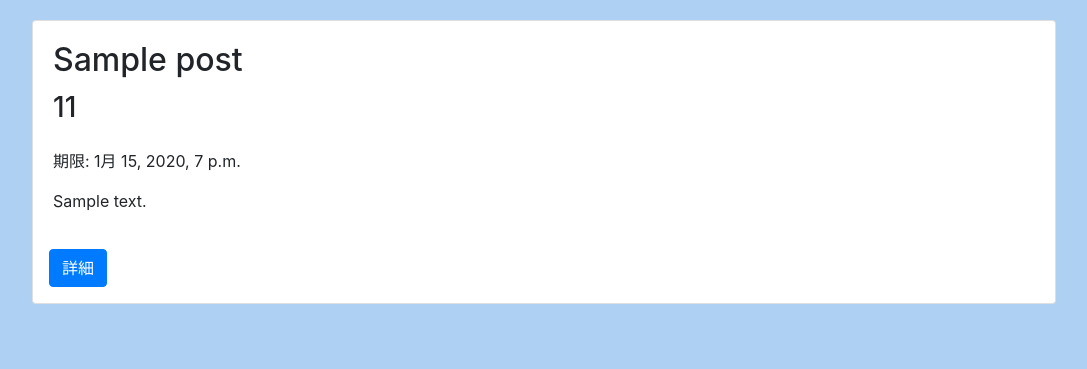
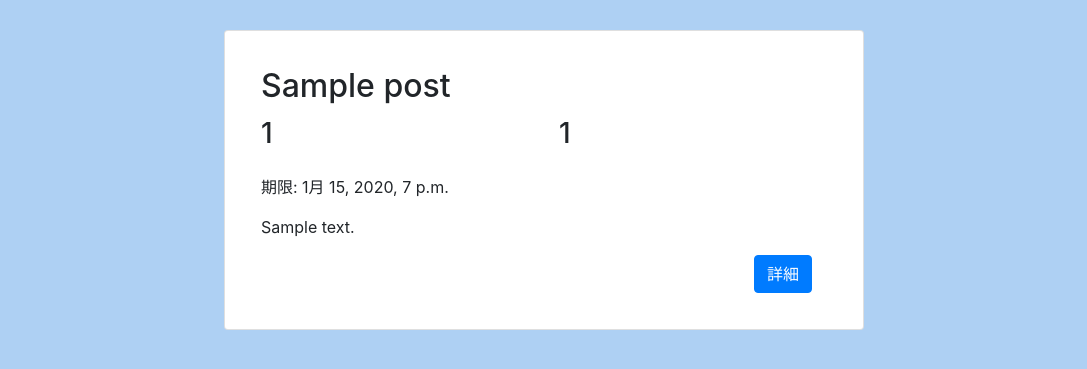
Before and after one commit to stkch0832/django-todo, a Django app: page / in a window 1280 px wide. Shown: the part 56-425 px from the top of the page, without its empty margins (96-1183 px from the left). Run offline with Django 3.2, Linux system fonts and the light colour scheme; tables that the repository leaves empty hold one stand-in row (values such as "Sample post"); some libraries are stand-ins or nearby versions.

Commit message:
Fix: HTML and CSS
For unification of button modules.
And for layout modification.

```diff
--- a/app/static/css/style.css
+++ b/app/static/css/style.css
@@ -13,14 +13,15 @@ body {
 }
 
 nav {
-    margin-bottom: 20px;
+    margin-bottom: 30px;
 }
 
 main {
-    width: 80%;
+    width: 50%;
     margin: 0 auto;
 }
 
 .card {
-    margin-bottom: 20px;
+    width: 100%;
+    margin-bottom: 30px;
 }
--- a/app/templates/app/index.html
+++ b/app/templates/app/index.html
@@ -4,26 +4,23 @@
 Todo list
 {% endblock %}
 
-<div>
 {% block content %}
-    <div>
+
     {% for post in post_data %}
-        <div class="card">
+    <div class="card p-3">
         <div class="card-body">
             <h2 class="card-title">{{ post.title }}</h2>
-                <h3 class="card-urgency d-flex">
-                    <p class="card-status">{{ post.status }}</p>
-                    <p class="card-priority">{{ post.priority }}</p>
+            <h3 class="card-urgency row">
+                <p class="card-status col">{{ post.status }}</p>
+                <p class="card-priority col">{{ post.priority }}</p>
             </h3>
             <p class="card-limit_datetime">期限: {{ post.limit_datetime }}</p>
             <p class="card-description">{{ post.description|truncatechars:50 }}</p>
+            <div class="col text-right">
+                <a class="btn btn-primary" href="{% url 'post_detail' post.id %}">詳細</a>
             </div>
-            <a href="{% url 'post_detail' post.id %}" class="ml-3 mb-3">
-                <button class="btn btn-primary">詳細</button>
-            </a>
+        </div>
     </div>
     {% endfor %}
-    </div>
 
 {% endblock %}
-</div>
```
Lines whose indentation alone changed are shown as unchanged.
